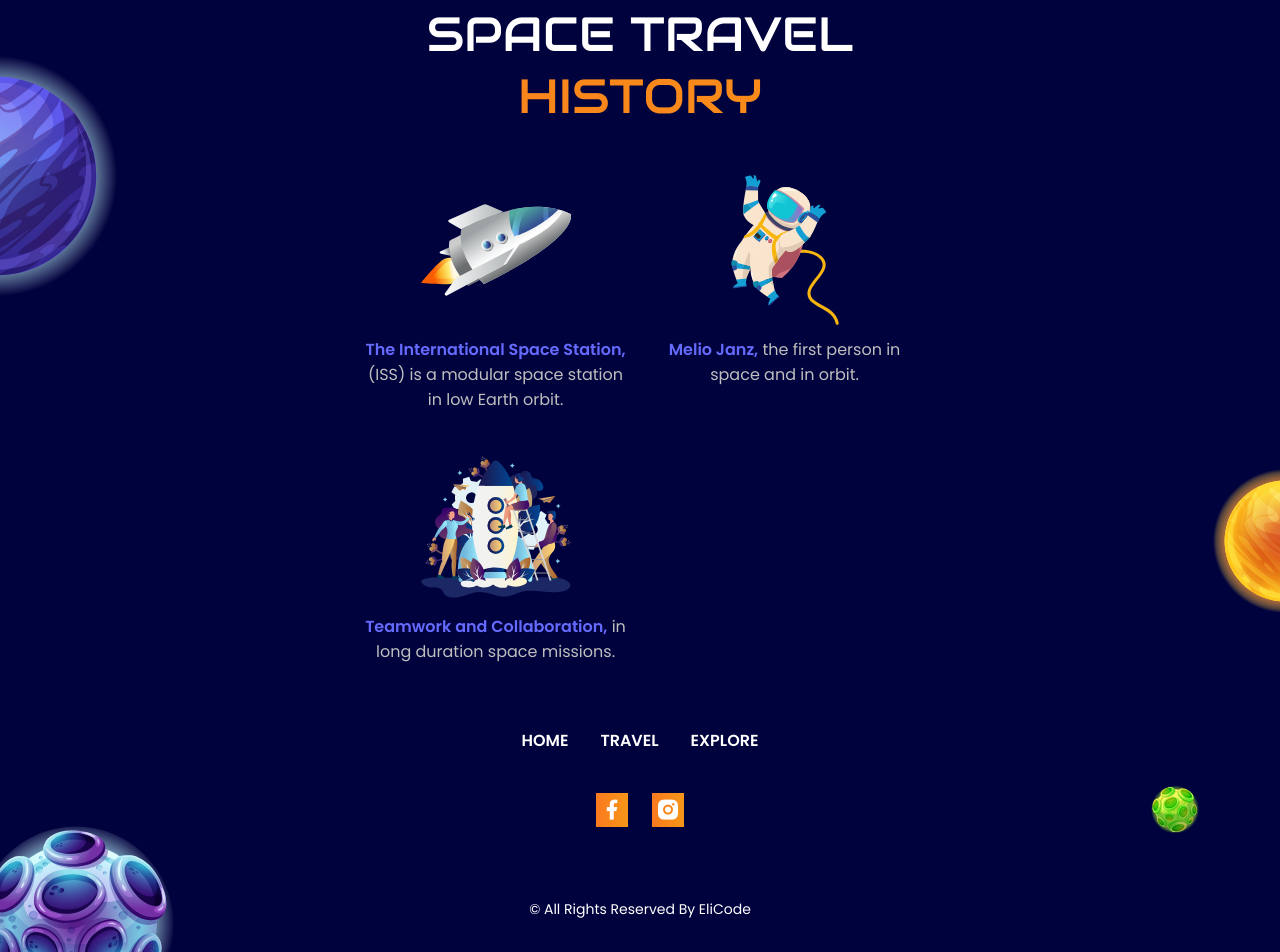
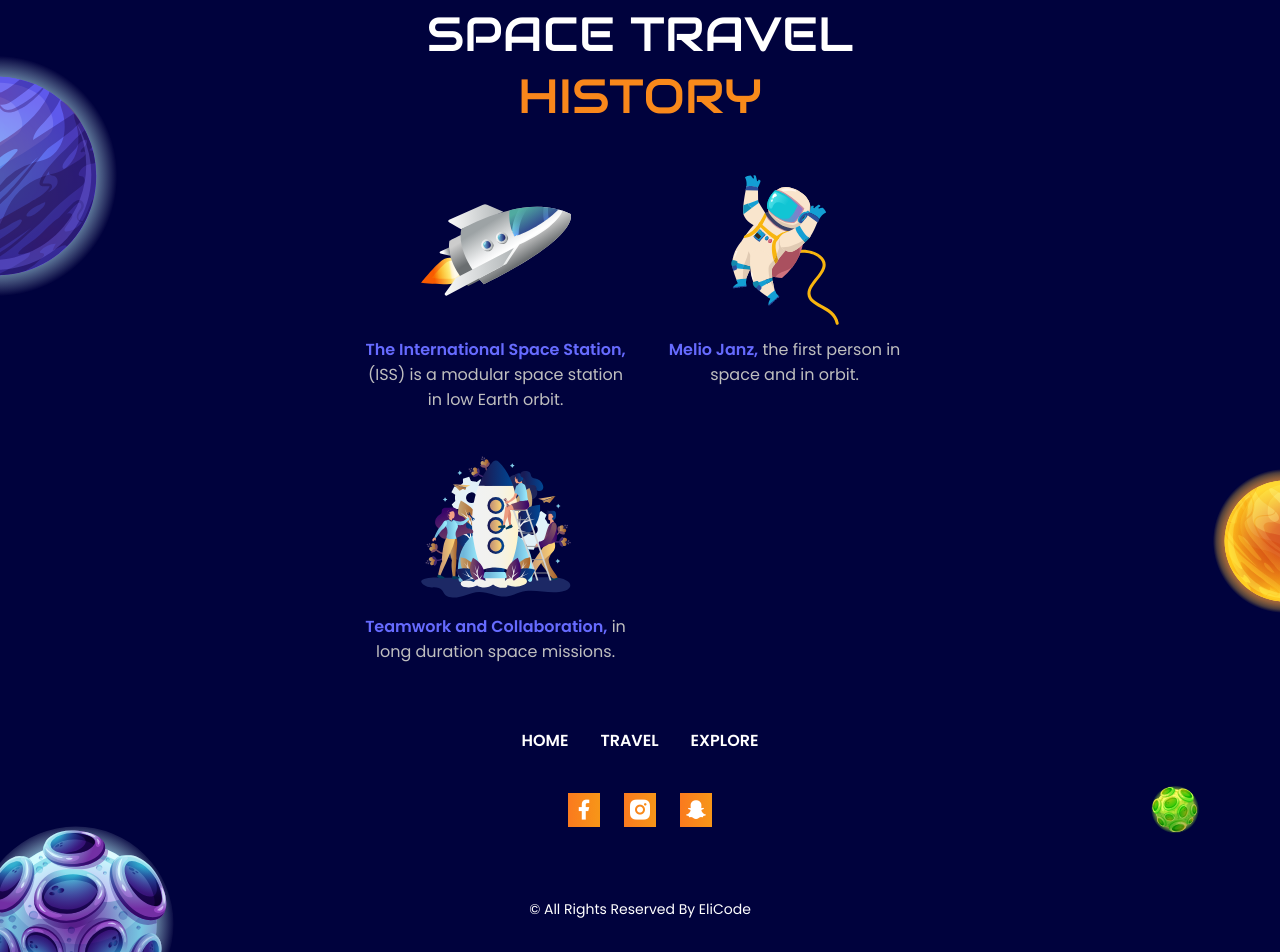
Before and after one commit to EliasLpc/Atestat, a plain HTML site: page index.html in a window 1280 px wide. Shown: the part 2315-3267 px from the top of the page. Drawn offline with nearby package versions, Linux system fonts and the light colour scheme.

Commit message:
Update index.html

```diff
--- a/index.html
+++ b/index.html
@@ -253,13 +253,18 @@
 
                </ul>
                <div class="footer__social">
-                  <a href="https://www.facebook.com/me/ target="_blank" class="footer__social-link">
+                 <a href="https://www.facebook.com/me/ target="_blank" class="footer__social-link">
                      <i class="ri-facebook-fill"></i>
                   </a>
 
                   <a href="https://www.instagram.com/elias_lupancu/#" target="_blank" class="footer__social-link">
                      <i class="ri-instagram-fill"></i>
                   </a>
+
+                  <a href="https://www.snapchat.com/add/eliaslupancu14?sender_web_id=606b1df6-f0d0-4733-9aa9-410311b1cfa6&device_type=desktop&is_copy_url=true" target="_blank" class="footer__social-link">
+                     <i class="ri-snapchat-fill"></i>
+                  </a>
+
 
 
                </div>
```
